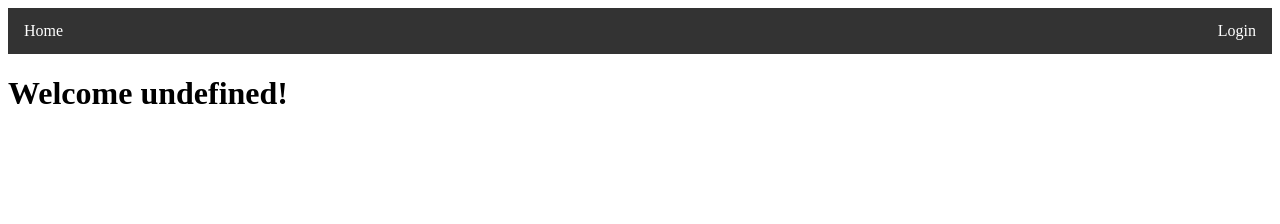
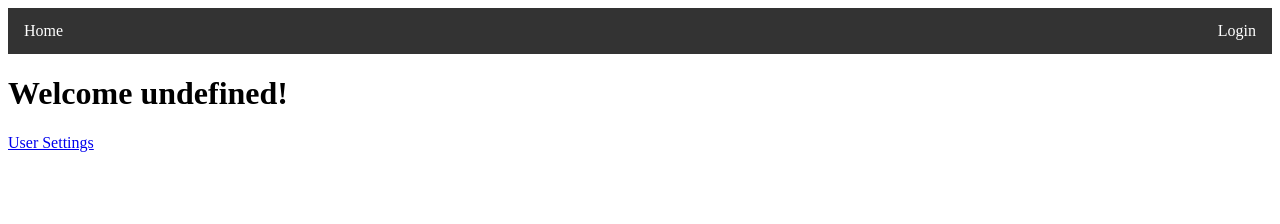
Before and after one commit to jakesmith-101/psychic-waffle, a SvelteKit app in the folder client/: page /user/dashboard in a window 1280 px wide. Shown: the top 224 px of the page. Built offline with nearby package versions, Linux system fonts and the light colour scheme; no server answers.

Commit message:
quick settings page

```diff
--- /dev/null
+++ b/client/src/routes/user/dashboard/+layout.svelte
@@ -0,0 +1,8 @@
+<script lang="ts">
+    import type { PageData } from './$types';
+
+    export let data: PageData;
+</script>
+
+<h1>Welcome {data.Username}!</h1>
+<slot></slot>
--- a/client/src/routes/user/dashboard/+page.svelte
+++ b/client/src/routes/user/dashboard/+page.svelte
@@ -1,7 +1 @@
-<script lang="ts">
-    import type { PageData } from './$types';
-
-    export let data: PageData;
-</script>
-
-<h1>Welcome {data.Username}!</h1>
+<a href="/user/dashboard/settings">User Settings</a>
```
Also changed, not shown: client/src/routes/user/dashboard/settings/+page.svelte (added).
